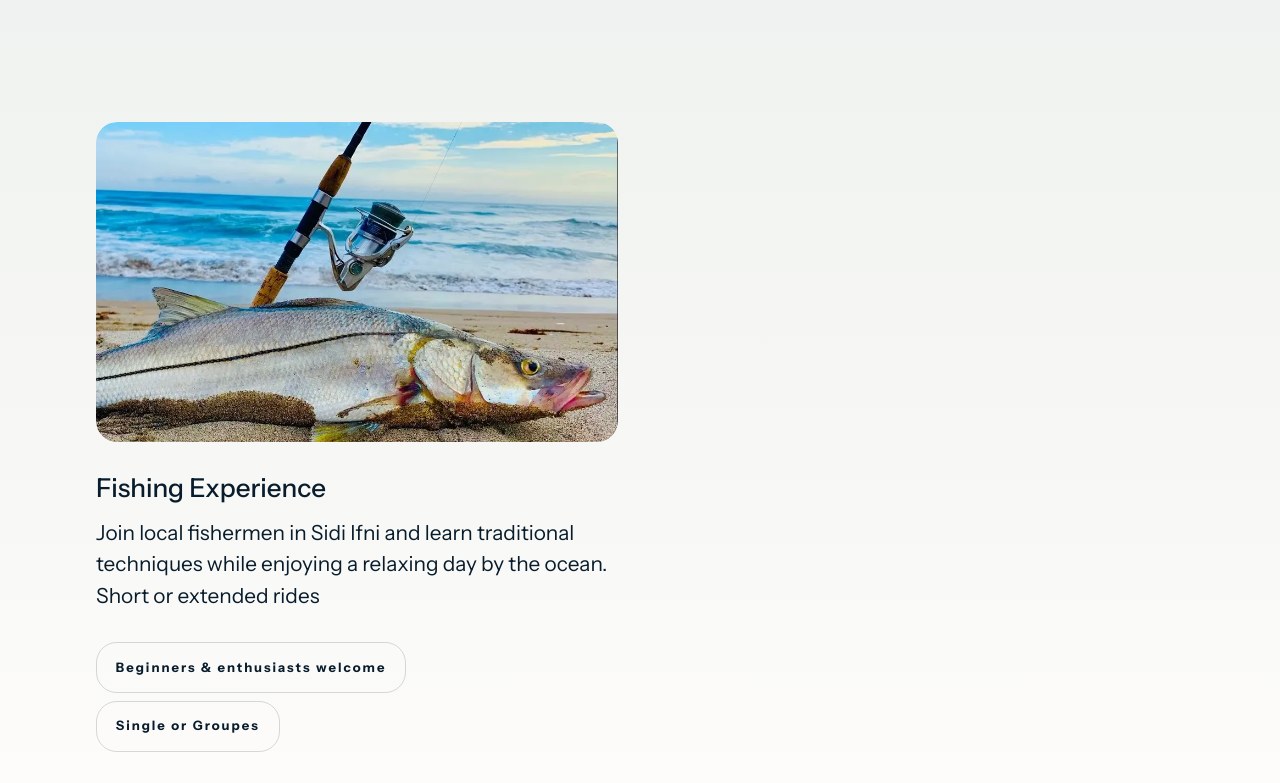
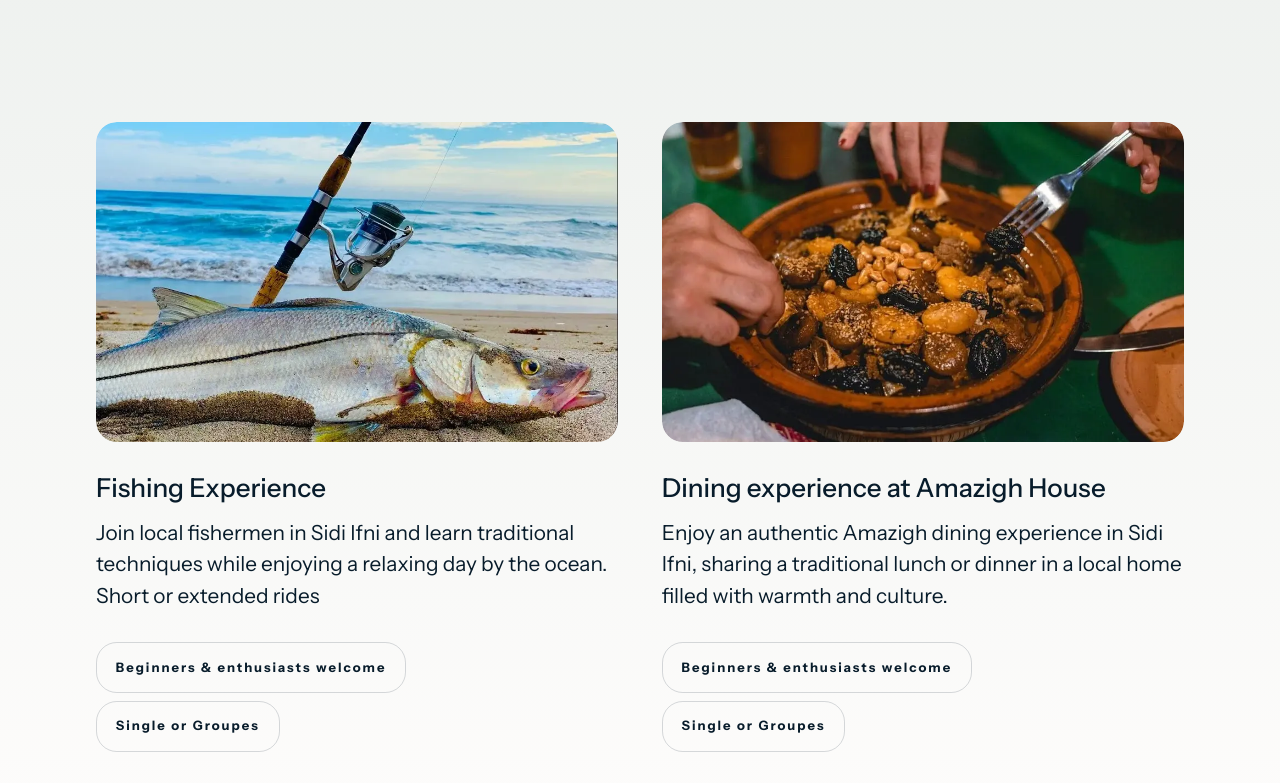
Before and after one commit to hamzaelbaz/sidi-ifni-experience, a website: page public/activities.html in a window 1280 px wide. Shown: the part 2097-2880 px from the top of the page. Drawn offline with Linux system fonts and the light colour scheme.

Commit message:
Your message here

```diff
--- a/public/activities.html
+++ b/public/activities.html
@@ -153,6 +153,20 @@ Short or extended rides</p>
                            </div>
                         </div>
                      </article>
+                     <article class="tour-informations">
+                        <div class="tours-infos-container">
+                           <div class="tour-img"><a href="/activities/berber-house.html"><img src="./images/tajine_950.webp" alt="a tajine"
+                            srcset="./images/tajine_550.webp 550w,./images/tajine_650.webp 650w, ./images/tajine_800.webp 800w, ./images/tajine_950.webp 950w"><a href="/activities/fishing.html" class="btn explore hover-btn tours-btn">SHOW DETAILS</a></a></div>
+                           <div class="tour-title">
+                              <h4>Dining experience at Amazigh House</h4>
+                              <p>Enjoy an authentic Amazigh dining experience in Sidi Ifni, sharing a traditional lunch or dinner in a local home filled with warmth and culture.</p>
+                           </div>
+                           <div class="added-infos">
+                              <p class="added-btn">Beginners & enthusiasts welcome</p>
+                              <p class="added-btn">Single or Groupes</p>
+                           </div>
+                        </div>
+                     </article>
                   </div>
                </div>
             </section>
```
Also changed, not shown: public/activities/berber-house.html (added), public/images/tajine.webp (added), public/images/tajine_1080.webp (added), public/images/tajine_1250.webp (added), public/images/tajine_550.webp (added), public/images/tajine_650.webp (added), public/images/tajine_800.webp (added), public/images/tajine_950.webp (added).
